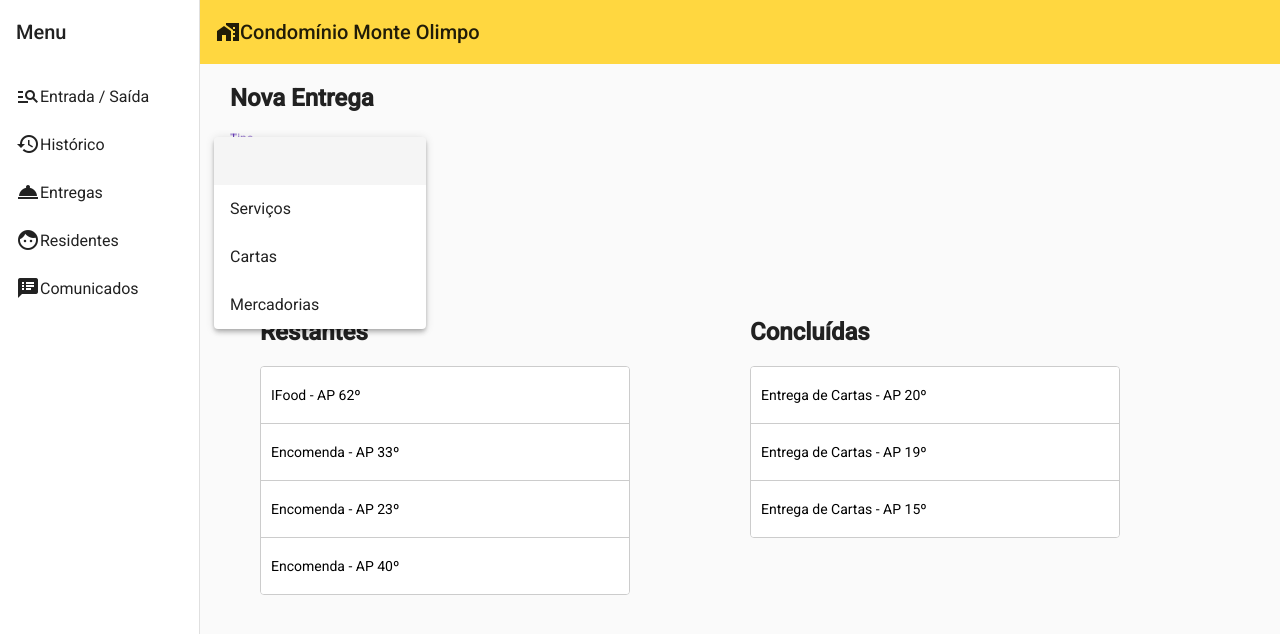
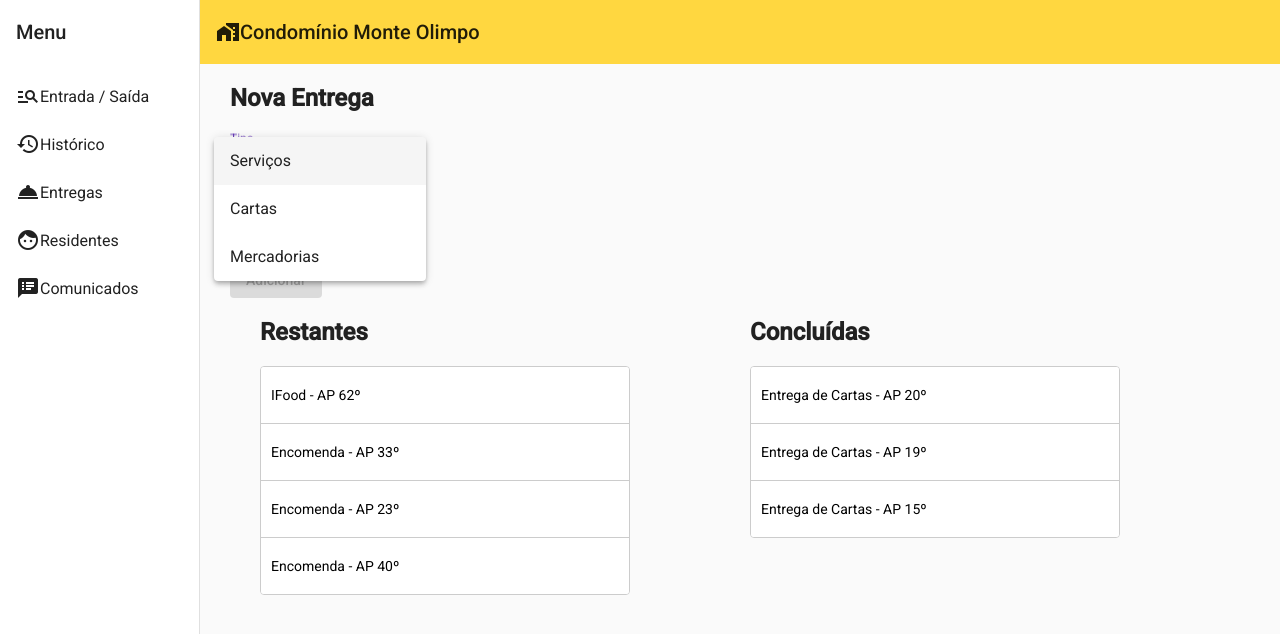
Before and after one commit to juliogeneroso/Olimpo-Frontend, an Angular app: page / in a window 1280 px wide. Both pictures are taken after a click on the element 320 px from the left and 160 px from the top of the page. Shown: the top 634 px of the page. Built offline with nearby package versions, Linux system fonts and the light colour scheme.

Commit message:
botao desabilitado

```diff
--- a/src/app/entregas/entregas.component.html
+++ b/src/app/entregas/entregas.component.html
@@ -1,18 +1,17 @@
-<form [formGroup]="checkoutForm" (ngSubmit)="onSubmit()">
+<form [formGroup]="checkoutForm">
   <div id="novaEntrega" >
     <h2>Nova Entrega</h2>
     <mat-form-field>
       <mat-label>Tipo</mat-label>
-      <mat-select [(value)]="selectedTipo" formControlName="viewValue">
-        <mat-option></mat-option>
-        <mat-option [value]="option.viewValue" *ngFor="let option of tipos">{{ option.viewValue }}</mat-option>
-      </mat-select>
+        <mat-select class="mat-select" [(value)]="selectedTipo" formControlName="viewValue">
+          <mat-option [value]="option.viewValue" *ngFor="let option of tipos">{{ option.viewValue }}</mat-option>
+        </mat-select>
     </mat-form-field>
     <mat-form-field style="display: block;">
       <mat-label>Casa</mat-label>
-      <input matInput type="number" name="number" formControlName="number">
+      <input matInput type="number" name="number" formControlName="number" required>
     </mat-form-field>
-    <button mat-raised-button color="accent" type="submit">Adicionar</button>
+    <button mat-raised-button color="accent" [disabled]="!checkoutForm.valid" (click)="onSubmit()">Adicionar</button>
   </div>
 </form>
 
```
Also changed, not shown: src/app/entregas/entregas.component.css (line endings or trailing spaces).
